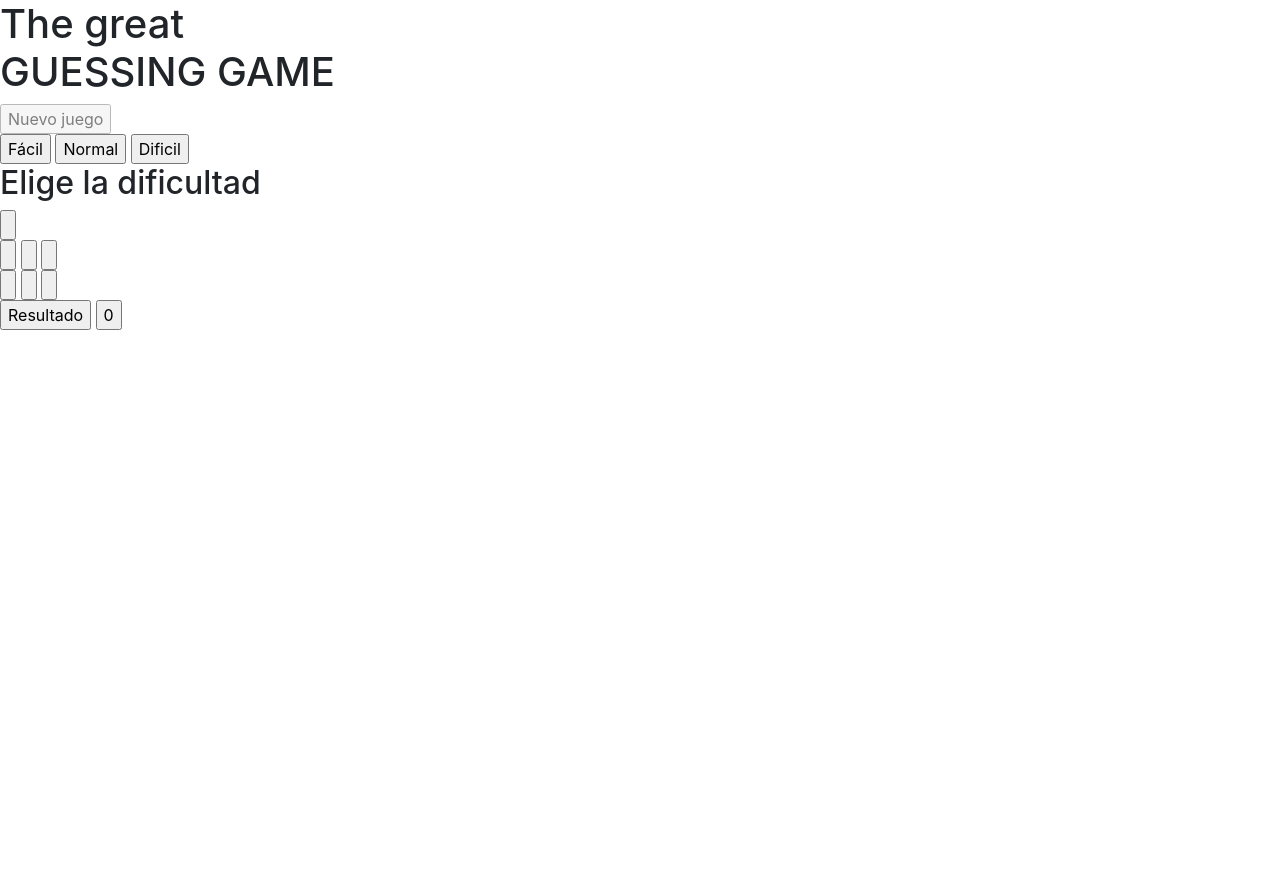
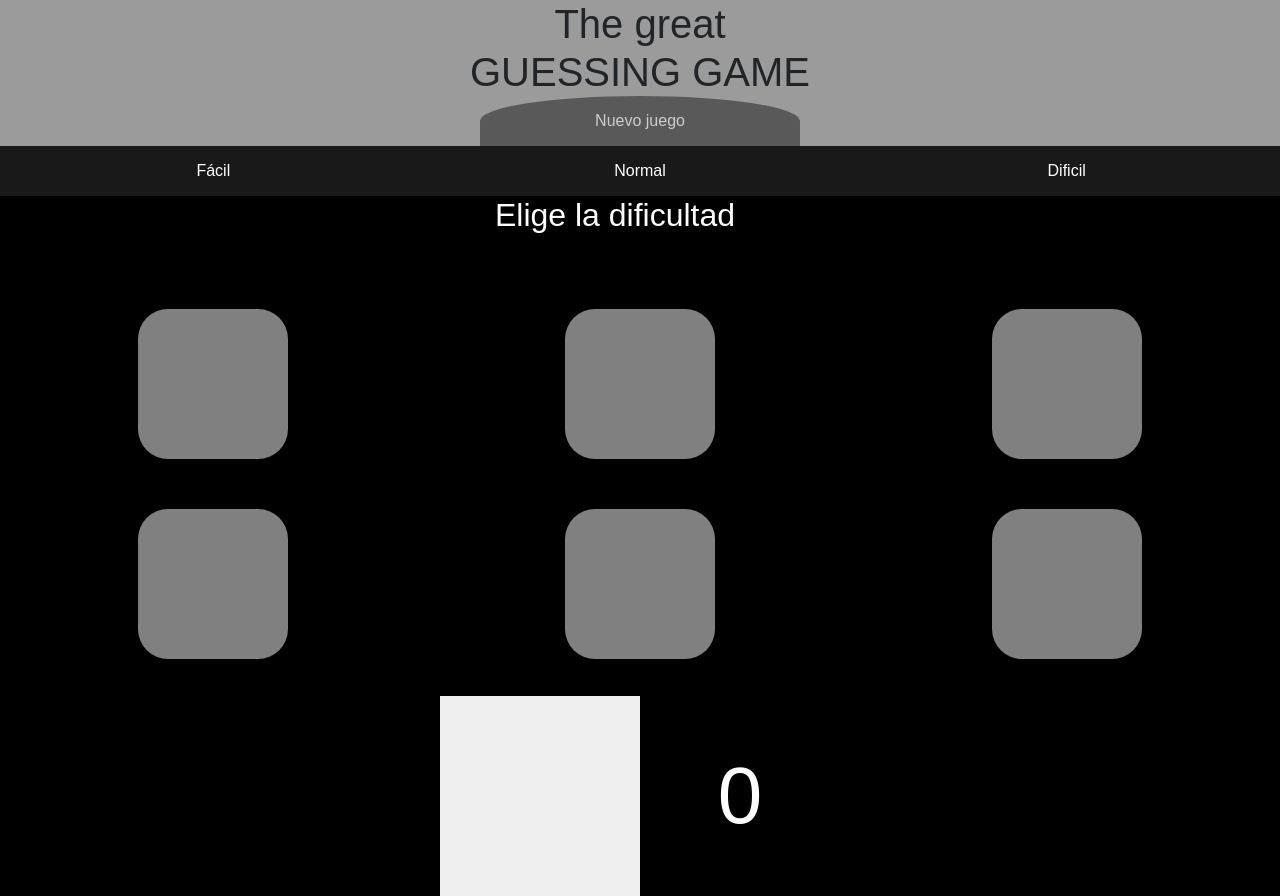
Before and after one commit to jonesjs94/Juego-de-Colores, a plain HTML site: page index.html in a window 1280 px wide. Before the commit the page ends 800 px from the top, so only its background shows below. Drawn offline with Linux system fonts and the light colour scheme.

Commit message:
Update index.html

```diff
--- a/index.html
+++ b/index.html
@@ -10,7 +10,7 @@
     <link rel="stylesheet" href="bootstrap.min.css">
 
     <!-- MI CSS -->
-	<link rel="stylesheet" type="text/css" href="juegodecolorescris.css">
+	<link rel="stylesheet" type="text/css" href="juegodecolores.css">
 </head>
 <body>
 	<header>
```
